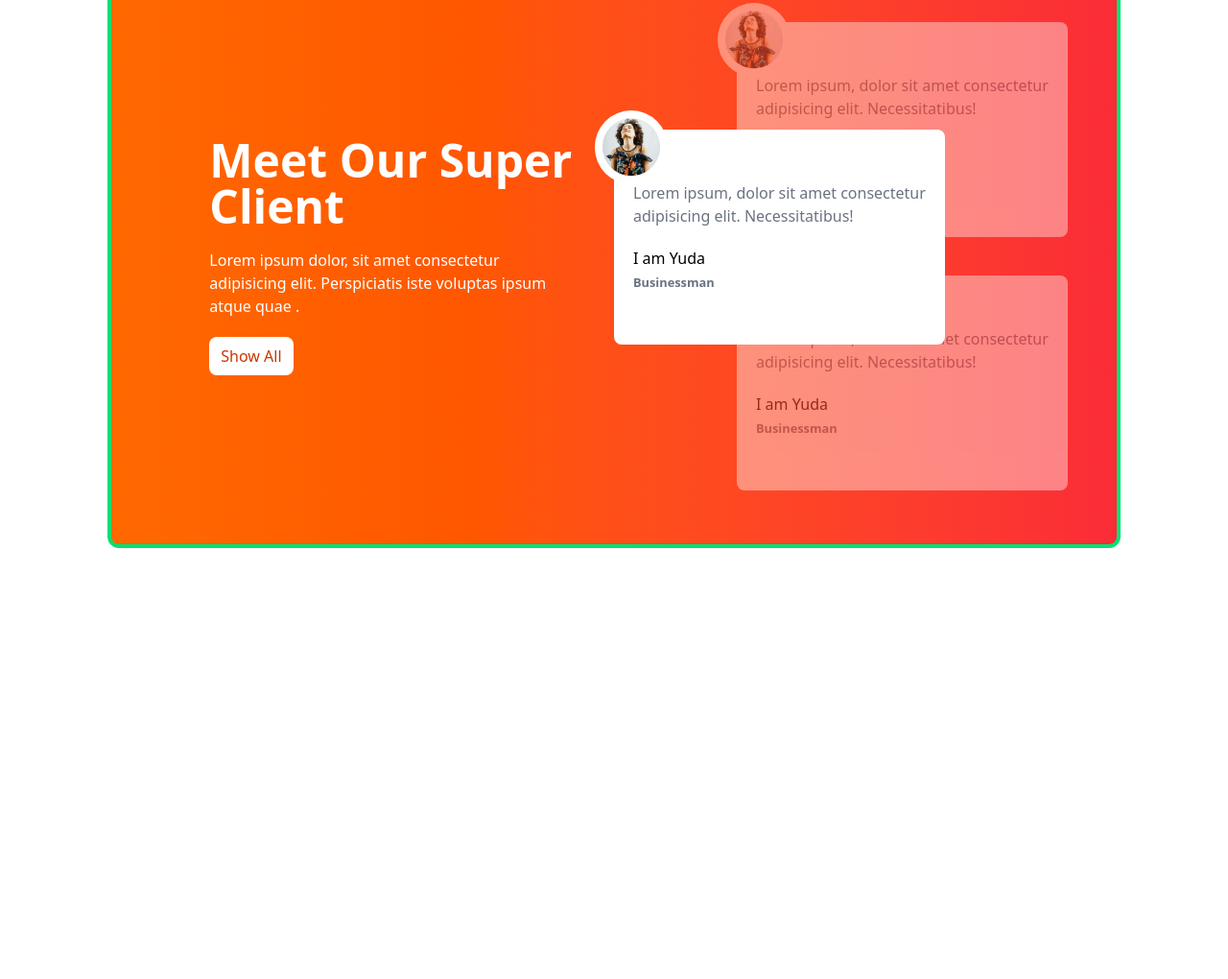
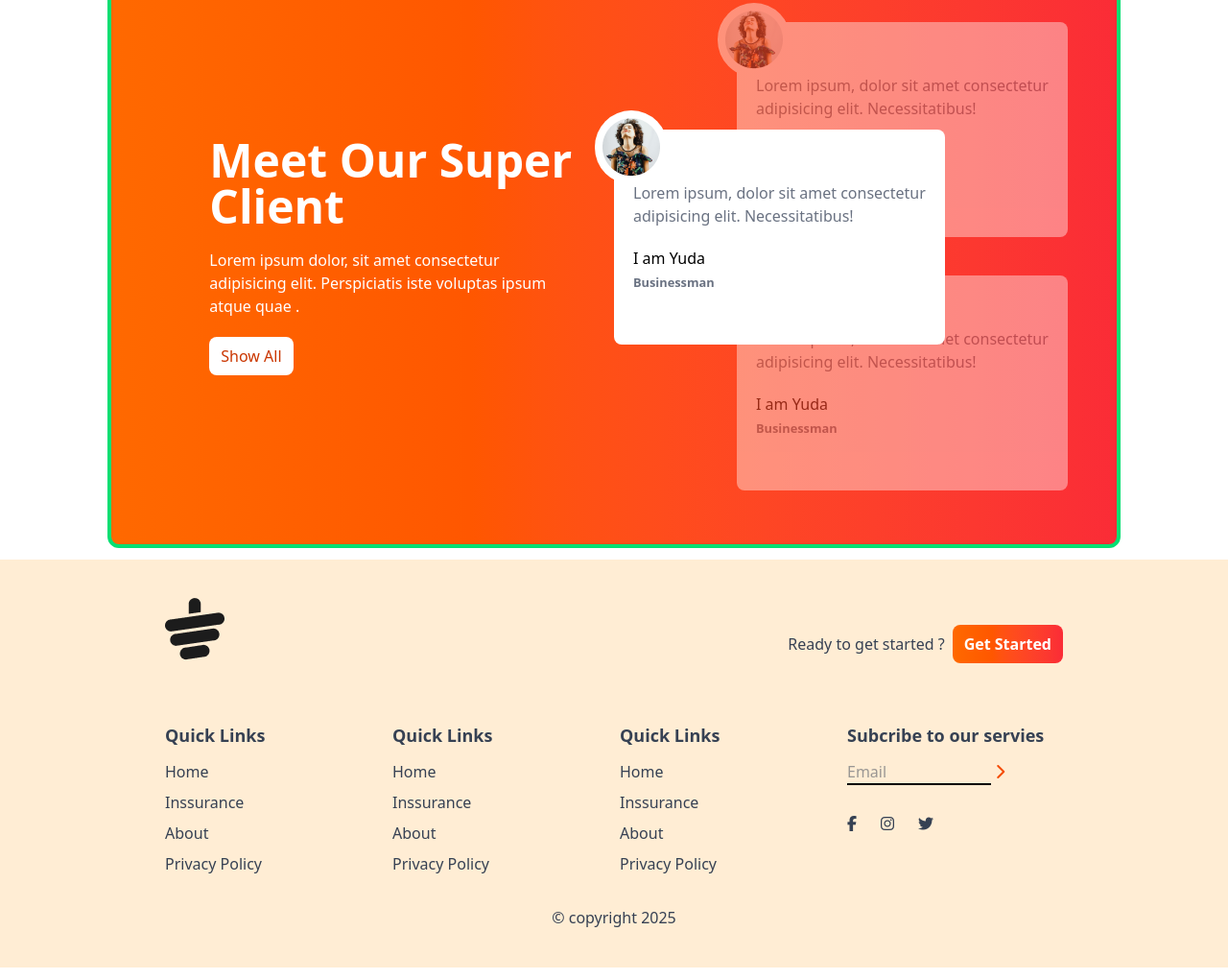
Before and after one commit to parthasarkerdev69/tailwind, a plain HTML site: page index.html in a window 1280 px wide. Shown: the part 1816-2836 px from the top of the page at 96% size. Before the commit the page ends 2387 px from the top, so only its background shows below. Drawn offline with nearby package versions, Linux system fonts and the light colour scheme.

Commit message:
my frist full tailwind project

```diff
--- a/index.html
+++ b/index.html
@@ -256,6 +256,89 @@
           </div>
         </div>
       </section>
+      <!-- news section  -->
+      <section></section>
     </main>
+    <footer class="bg-orange-100 text-gray-700 py-10 px-4 my-3 md:px16">
+      <div class="w-9/12 mx-auto">
+        <!-- logo -->
+        <div class="mb-8 flex justify-between">
+          <img class="mb-8" src="images/cup.png" alt="" />
+          <div class="flex items-center gap-2">
+            <h4>Ready to get started ?</h4>
+            <button
+              class="bg-gradient-to-r from-orange-500 to-red-500 px-3 py-2 rounded-lg text-white font-bold"
+            >
+              Get Started
+            </button>
+          </div>
+        </div>
+        <!-- links -->
+        <div class="grid grid-cols-1 gap-3 md:grid-cols-4 lg:gird-cols-4">
+          <!-- frist col -->
+          <div class="">
+            <h3 class="font-semibold text-lg mb-3">Quick Links</h3>
+            <ul class="space-y-2">
+              <li><a class="hover:text-orange-600" href="#">Home</a></li>
+              <li><a class="hover:text-orange-600" href="#">Inssurance</a></li>
+              <li><a class="hover:text-orange-600" href="#">About</a></li>
+              <li>
+                <a class="hover:text-orange-600" href="#">Privacy Policy</a>
+              </li>
+            </ul>
+          </div>
+          <!-- 2nd col -->
+          <div class="">
+            <h3 class="font-semibold text-lg mb-3">Quick Links</h3>
+            <ul class="space-y-2">
+              <li><a class="hover:text-orange-600" href="#">Home</a></li>
+              <li><a class="hover:text-orange-600" href="#">Inssurance</a></li>
+              <li><a class="hover:text-orange-600" href="#">About</a></li>
+              <li>
+                <a class="hover:text-orange-600" href="#">Privacy Policy</a>
+              </li>
+            </ul>
+          </div>
+          <!-- 3d col -->
+          <div class="">
+            <h3 class="font-semibold text-lg mb-3">Quick Links</h3>
+            <ul class="space-y-2">
+              <li><a class="hover:text-orange-600" href="#">Home</a></li>
+              <li><a class="hover:text-orange-600" href="#">Inssurance</a></li>
+              <li><a class="hover:text-orange-600" href="#">About</a></li>
+              <li>
+                <a class="hover:text-orange-600" href="#">Privacy Policy</a>
+              </li>
+            </ul>
+          </div>
+          <!-- 4th col -->
+          <div class="">
+            <h3 class="font-semibold text-lg mb-3">Subcribe to our servies</h3>
+            <div class="flex fdlex-col space-y-2">
+              <div class="">
+                <input
+                  type="email"
+                  name=""
+                  id=""
+                  class="bg-transparent border-b-2 border-black w-4/6"
+                  placeholder="Email"
+                />
+                <i
+                  class="fa-solid fa-chevron-right text-orange-600 inline-flex rounded-full justify-center items-center"
+                ></i>
+                <div class="flex justify-between w-2/5 mb-2 mt-8">
+                  <i class="fa fa-facebook" aria-hidden="true"></i>
+                  <i class="fa fa-instagram" aria-hidden="true"></i>
+                  <i class="fa fa-twitter" aria-hidden="true"></i>
+                </div>
+              </div>
+            </div>
+          </div>
+        </div>
+        <div class="text-center mt-8">
+          <p><span class="mt-1">&copy; </span>copyright 2025</p>
+        </div>
+      </div>
+    </footer>
   </body>
 </html>
```
